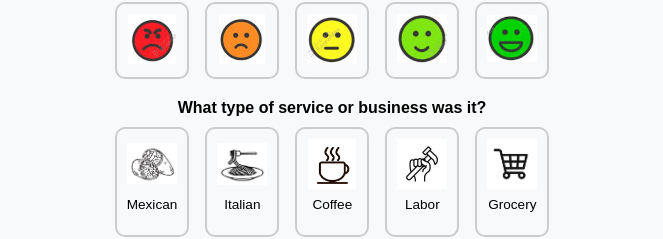
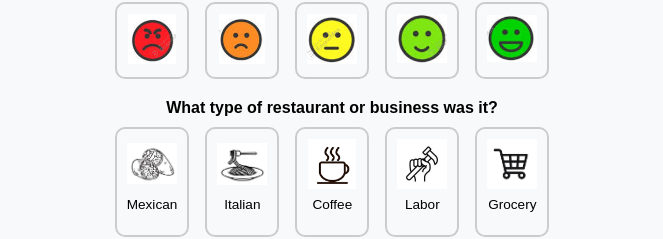
Before and after one commit to izs3-Benjamin-Cogdell/Human-Factors, a React (Create React App) app in the folder my-app/: page /get-started in a window 1280 px wide. Shown: the part 517-756 px from the top of the page, without its empty margins (308-971 px from the left). Built offline with nearby package versions, Linux system fonts and the light colour scheme.

Commit message:
added notes file to keep track of calculations. and anything else.

```diff
--- a/my-app/src/components/form/UserFormPage.js
+++ b/my-app/src/components/form/UserFormPage.js
@@ -155,7 +155,7 @@ const UserFormPage = () => {
 
         {/* Genre Selector */}
 <div>
-  <label>What type of service or business was it?</label>
+  <label>What type of restaurant or business was it?</label>
   <div className="mood-selector">
     {genre.map((item) => (
       <button
```
Also changed, not shown: my-app/notes.txt (added).
